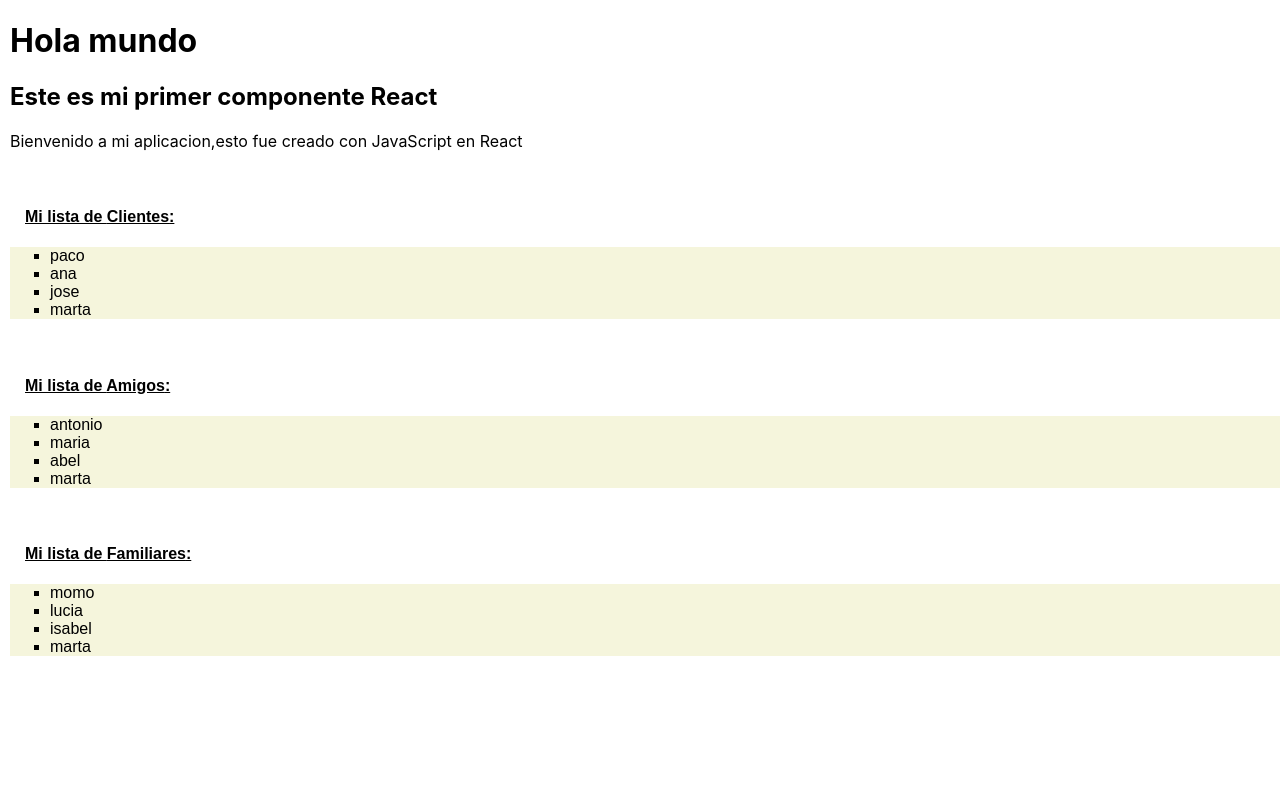
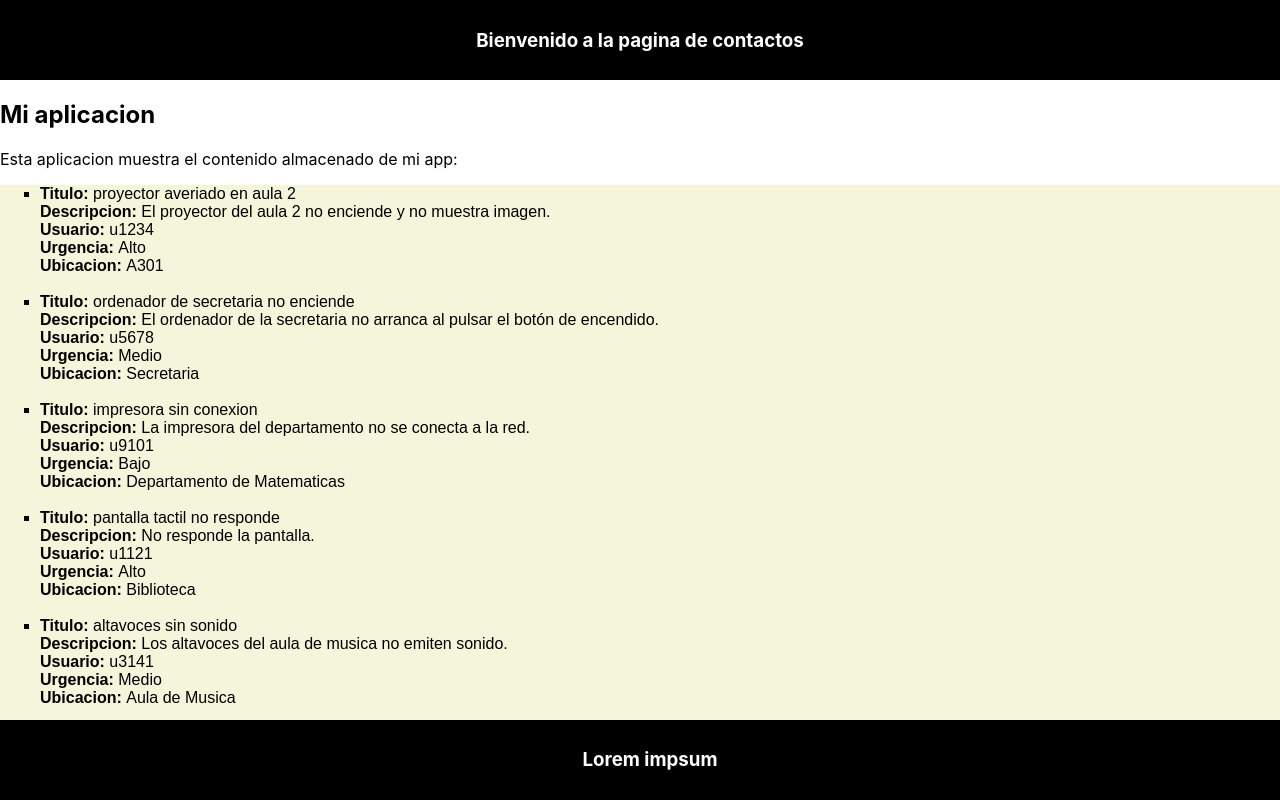
Before and after one commit to JavierAfonsoM/proyectoReact, a React (Create React App) app: page / in a window 1280 px wide. Built offline with nearby package versions, Linux system fonts and the light colour scheme.

Commit message:
agregar cambios para UT03_ACT1

```diff
--- a/src/MiLista.js
+++ /dev/null
@@ -1,17 +0,0 @@
-function MiLista(props) {
-
-    return (
-        <div>
-            <h4>Mi lista de {props.titulo}:</h4>
-            <ul>
-                <li>{props.nombre1}</li>
-                <li>{props.nombre2}</li>
-                <li>{props.nombre3}</li>
-                <li>marta</li>
-            </ul>
-
-        </div>
-    );
-
-};
-export default MiLista;
--- /dev/null
+++ b/src/components/MiLista.js
@@ -0,0 +1,88 @@
+import React from "react";
+
+class MiLista extends React.Component {
+
+    state = {
+        incidencias: [
+            {
+                id_incidencia: 1,
+                id_usuario: 'u1234',
+                titulo: "proyector averiado en aula 2",
+                descripcion: "El proyector del aula 2 no enciende y no muestra imagen.",
+                categoria: "Hardware",
+                nivel_urgencia: "Alto",
+                fecha_registro: "2024-06-15",
+                estado: "Abierto",
+                ubicacion: "A301"
+            },
+            {
+                id_incidencia: 2,
+                id_usuario: 'u5678',
+                titulo: "ordenador de secretaria no enciende",
+                descripcion: "El ordenador de la secretaria no arranca al pulsar el botón de encendido.",
+                categoria: "Hardware",
+                nivel_urgencia: "Medio",
+                fecha_registro: "2024-06-14",
+                estado: "En progreso",
+                ubicacion: "Secretaria"
+            },
+            {
+                id_incidencia: 3,
+                id_usuario: 'u9101',
+                titulo: "impresora sin conexion",
+                descripcion: "La impresora del departamento no se conecta a la red.",
+                categoria: "Red",
+                nivel_urgencia: "Bajo",
+                fecha_registro: "2024-06-13",
+                estado: "Cerrado",
+                ubicacion: "Departamento de Matematicas"
+            },
+            {
+                id_incidencia: 4,
+                id_usuario: 'u1121',
+                titulo: "pantalla tactil no responde",
+                descripcion: "No responde la pantalla.",
+                categoria: "Hardware",
+                nivel_urgencia: "Alto",
+                fecha_registro: "2024-06-12",
+                estado: "Abierto",
+                ubicacion: "Biblioteca"
+            },
+            {
+                id_incidencia: 5,
+                id_usuario: 'u3141',
+                titulo: "altavoces sin sonido",
+                descripcion: "Los altavoces del aula de musica no emiten sonido.",
+                categoria: "Hardware",
+                nivel_urgencia: "Medio",
+                fecha_registro: "2024-06-11",
+                estado: "En progreso",
+                ubicacion: "Aula de Musica"
+            }
+
+
+        ]
+    };
+
+
+
+    render() {
+        return (
+            <ul>
+                {this.state.incidencias.map((i) =>
+                (
+                    < li key={i.id_incidencia} >
+                        <strong>    Titulo:        </strong> {i.titulo}            <br />
+                        <strong>    Descripcion:   </strong> {i.descripcion}       <br />
+                        <strong>    Usuario:       </strong> {i.id_usuario}        <br />
+                        <strong>    Urgencia:      </strong> {i.nivel_urgencia}    <br />
+                        <strong>    Ubicacion:     </strong> {i.ubicacion}         <br /> <br />
+                    </li>
+                ))}
+            </ul >
+        )
+    }
+
+};
+
+export default MiLista;
--- /dev/null
+++ b/src/components/footer/Footer.css
@@ -0,0 +1,12 @@
+#footer{
+    background-color: black;
+    color: white;
+    position: fixed;
+    text-align: center;
+
+    bottom: 0;
+    left: 0;
+    width: 100%;
+    padding: 10px;
+
+}
--- /dev/null
+++ b/src/components/footer/Footer.js
@@ -0,0 +1,16 @@
+import React from "react";
+import './Footer.css';
+
+class Footer extends React.Component {
+    render() {
+        return (
+            <div id="footer">
+                <h3>
+                    Lorem impsum
+                </h3>
+            </div>
+        );
+    }
+}
+
+export default Footer;
--- /dev/null
+++ b/src/components/header/Header.css
@@ -0,0 +1,8 @@
+#header{
+    background-color: black;
+    color: white;
+
+    text-align: center;
+    padding: 10px;
+
+}
--- /dev/null
+++ b/src/components/header/Header.js
@@ -0,0 +1,18 @@
+import React from "react";
+import './Header.css';
+
+class Header extends React.Component {
+
+    render() {
+        return (
+            <div id="header">
+                <h3>
+                    Bienvenido a la pagina de contactos
+                </h3>
+            </div>
+        );
+    }
+
+}
+
+export default Header;
--- a/src/components/main/App.css
+++ b/src/components/main/App.css
@@ -10,7 +10,3 @@ h4{
   font-family: Arial, Helvetica, sans-serif;
   font-weight: bold;
 }
-
-body{
-  margin-left: 10px;
-}
--- a/src/components/main/App.js
+++ b/src/components/main/App.js
@@ -1,19 +1,19 @@
 import './App.css';
-import MiLista from '../../MiLista';
+import MiLista from '../MiLista';
+import Footer from '../footer/Footer';
+import Header from '../header/Header';
+
 function App() {
   return (
     <>
-      <h1>Hola mundo</h1>
-      <h2>Este es mi primer componente React</h2>
-      <div className="parrafo">
-        <p>Bienvenido a mi aplicacion,esto fue creado con JavaScript en React</p>
+      <Header />
+
+      <h2>Mi aplicacion</h2>
+      <div id="parrafo">
+        <p>Esta aplicacion muestra el contenido almacenado de mi app:</p>
       </div>
-      <br></br>
-      <MiLista titulo="Clientes" nombre1="paco" nombre2="ana" nombre3="jose"></MiLista>
-      <br></br>
-      <MiLista titulo="Amigos" nombre1="antonio" nombre2="maria" nombre3="abel" ></MiLista>
-      <br></br>
-      <MiLista titulo="Familiares" nombre1="momo" nombre2="lucia" nombre3="isabel" ></MiLista>
+      <MiLista />
+      <Footer />
     </>
   );
 }
```
